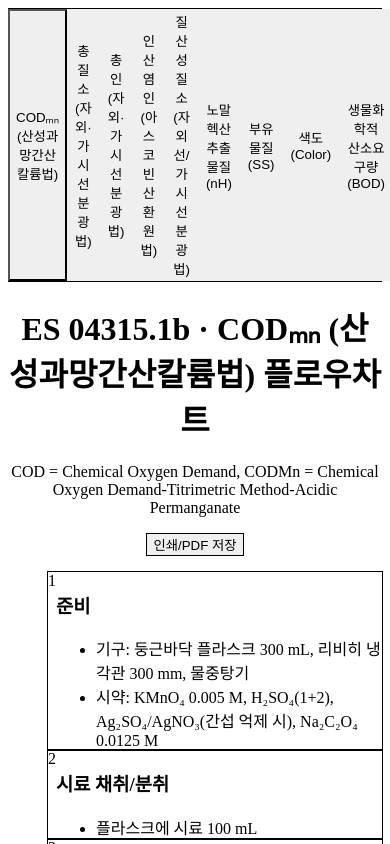
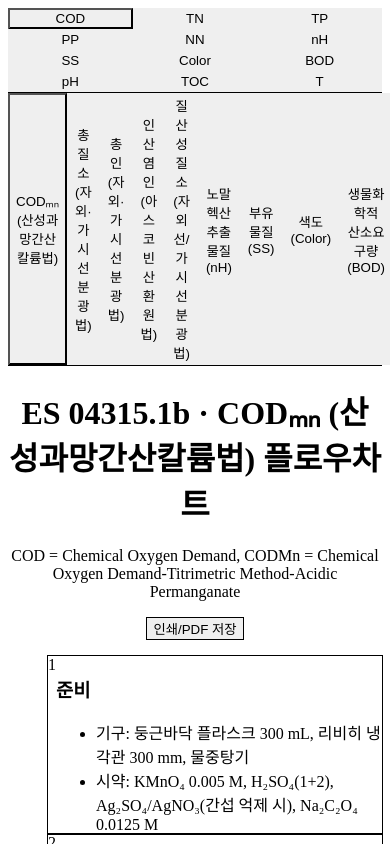
Before and after one commit to phj918189/water-Quality-flow-chart, a Next.js app: page / in a window 390 px wide. Shown: the top 844 px of the page. Built offline with nearby package versions, Linux system fonts and the light colour scheme.

Commit message:
Redesign mobile navigation: Grid layout with initials for better mobile UX

```diff
--- a/Common/TabButton.tsx
+++ b/Common/TabButton.tsx
@@ -8,10 +8,10 @@ export default function TabButton({ isActive, onClick, children }: TabButtonProp
   return (
     <button
       onClick={onClick}
-      className={`py-2 px-2 sm:py-4 sm:px-4 font-medium text-xs sm:text-sm whitespace-nowrap border-b-2 transition-colors ${
+      className={`py-2 px-1 sm:py-3 sm:px-2 font-medium text-xs sm:text-sm text-center border-b-2 transition-colors rounded-t-md ${
         isActive
           ? 'border-blue-500 text-blue-600 bg-blue-50'
-          : 'border-transparent text-gray-500 hover:text-gray-700 hover:border-gray-300'
+          : 'border-transparent text-gray-500 hover:text-gray-700 hover:border-gray-300 hover:bg-gray-50'
       }`}
       style={{ transition: 'all 0.3s ease' }}
     >
--- a/Common/TabNavigation.tsx
+++ b/Common/TabNavigation.tsx
@@ -13,9 +13,9 @@ interface TabNavigationProps {
 
 export default function TabNavigation({ tabs, activeTab, onTabChange }: TabNavigationProps) {
   return (
-    <div className="sticky top-0 z-50 bg-white border-b border-gray-200 shadow-sm">
-      <div className="max-w-3xl mx-auto px-2 sm:px-4">
-        <nav className="flex overflow-x-auto scrollbar-hide space-x-1 sm:space-x-4">
+    <div className="sticky top-0 z-50 bg-white border-b border-gray-200 shadow-lg">
+      <div className="max-w-4xl mx-auto px-2 sm:px-4">
+        <nav className="grid grid-cols-3 sm:grid-cols-4 md:grid-cols-6 lg:grid-cols-12 gap-1 sm:gap-2">
           {tabs.map((tab) => (
             <TabButton
               key={tab.id}
--- a/pages/index.tsx
+++ b/pages/index.tsx
@@ -16,18 +16,18 @@ import TabNavigation from '../Common/TabNavigation';
 export default function Home() {
   const [activeTab, setActiveTab] = useState<'cod' | 'tn' | 'tp' | 'pp' | 'nn' | 'nH' | 'ss' | 'color' | 'bod' | 'PH' | 'toc' | 't'>('cod');
   const tabs = [
-    // { id: 'cod', label: 'CODₘₙ (산성과망간산칼륨법)' },
-    // { id: 'tn', label: '총질소 (자외·가시선 분광법)' },
-    // { id: 'tp', label: '총인(자외·가시선 분광법)' },
-    // { id: 'pp', label: '인산염인(아스코빈산환원법)' },
-    // { id: 'nn', label: '질산성질소(자외선/가시선 분광법)' },
-    // { id: 'nH', label: '노말헥산 추출물질(nH)' },
-    // { id: 'ss', label: '부유물질(SS)' },
-    // { id: 'color', label: '색도(Color)' },
-    // { id: 'bod', label: '생물화학적 산소요구량(BOD)' },
-    // { id: 'PH', label: '수소이온농도(PH)' },
-    // { id: 'toc', label: '총유기탄소(TOC)' },
-    // { id: 't', label: '탁도(T)' },
+    { id: 'cod', label: 'COD' },
+    { id: 'tn', label: 'TN' },
+    { id: 'tp', label: 'TP' },
+    { id: 'pp', label: 'PP' },
+    { id: 'nn', label: 'NN' },
+    { id: 'nH', label: 'nH' },
+    { id: 'ss', label: 'SS' },
+    { id: 'color', label: 'Color' },
+    { id: 'bod', label: 'BOD' },
+    { id: 'PH', label: 'pH' },
+    { id: 'toc', label: 'TOC' },
+    { id: 't', label: 'T' },
   ];
 
   return (
```
